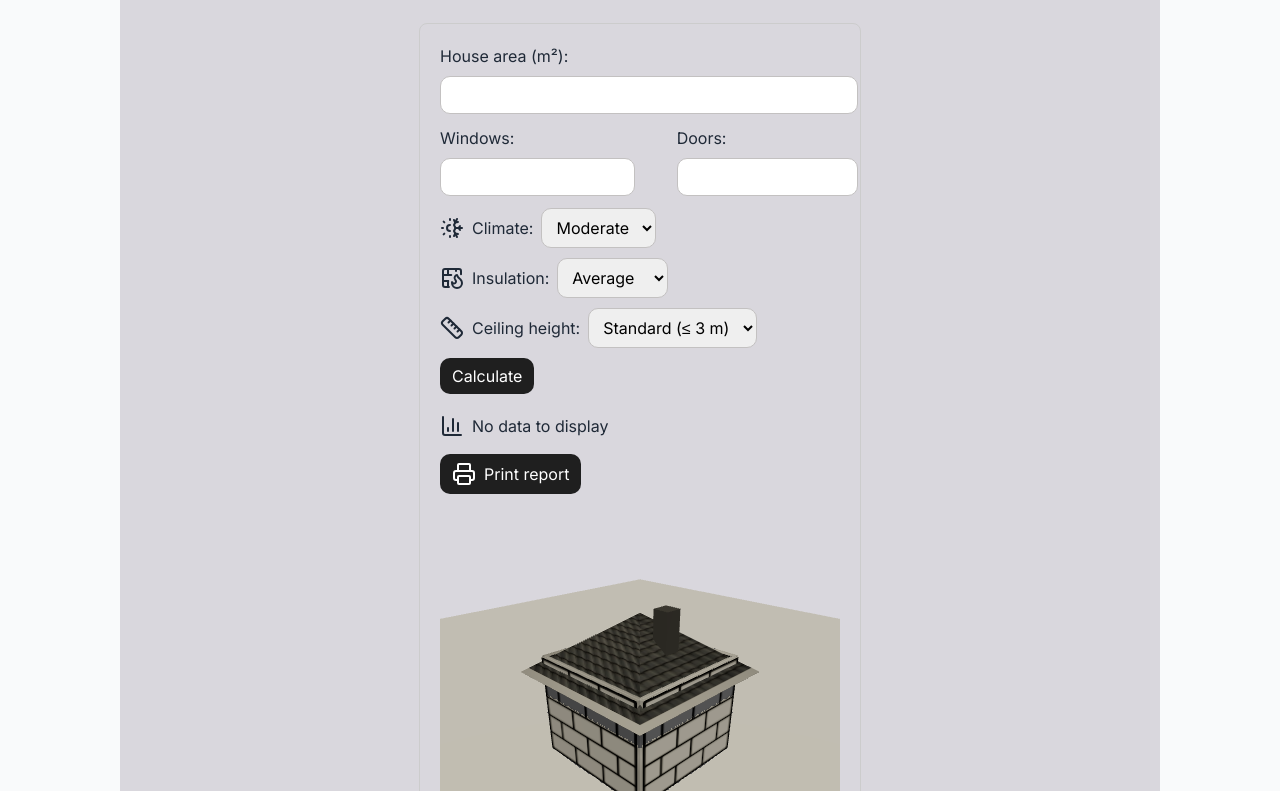
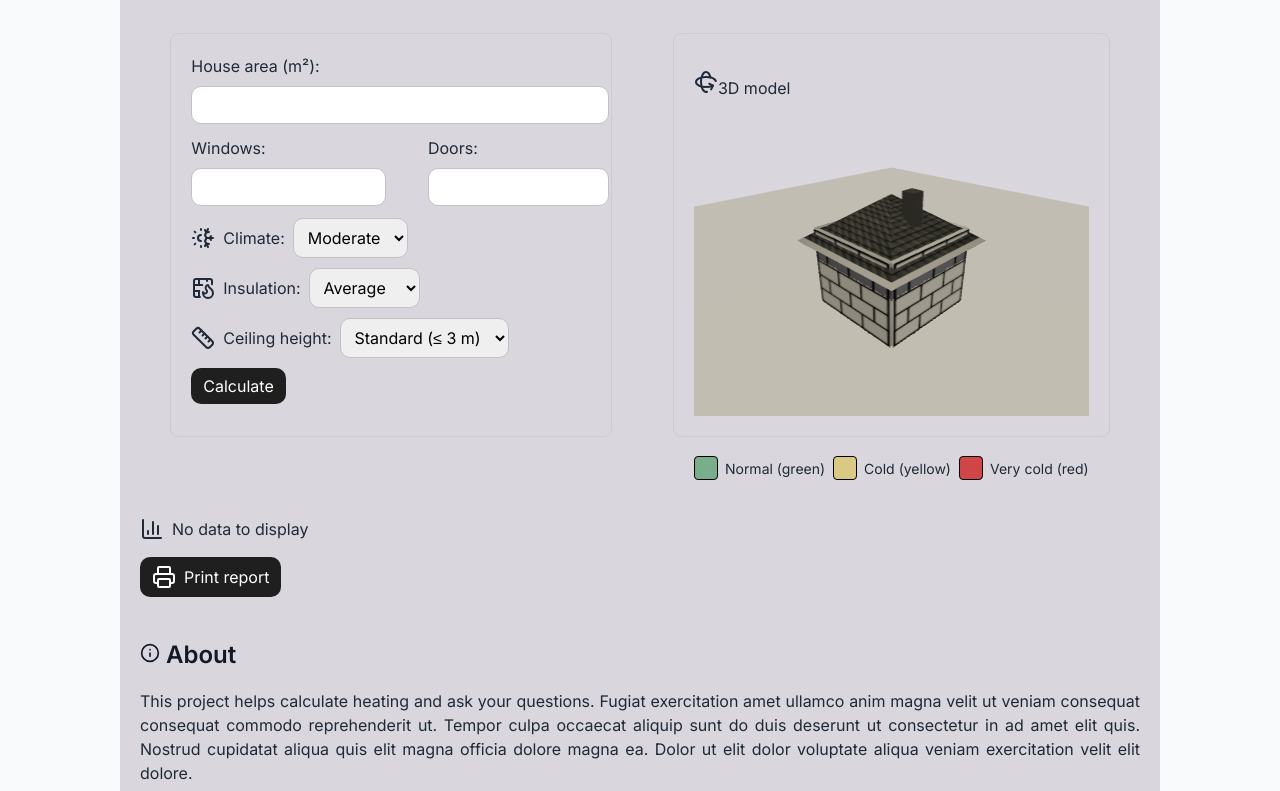
Before and after one commit to Alfaussa/ai-assistant, a Next.js app: page / in a window 1280 px wide. Shown: the part 509-1300 px from the top of the page. Built offline with nearby package versions, Linux system fonts and the light colour scheme.

Commit message:
styles editing, swapping calculator and 3d

```diff
--- a/components/BoilerCalculator.js
+++ b/components/BoilerCalculator.js
@@ -2,7 +2,7 @@
 
 import { useState } from "react";
 import BoilerChart from "./BoilerChart";
-import {  SunSnow, BrickWallFire, Ruler, Printer, SquareCheckBig} from "lucide-react";
+import {  SunSnow, BrickWallFire, Ruler, Printer, SquareCheckBig, Rotate3d} from "lucide-react";
 import HeatLoss3D from "./HeatLoss3D";
 import EbayBoilerCards from "./EbayBoilerCards";
 
@@ -55,8 +55,9 @@ result *= windowFactor;
     window.print();
 }
 return(
-
-   <div style={{ maxWidth: 400, margin: "20px auto", padding: 20, border: "1px solid #ccc", borderRadius: 8 }}>
+<div >
+   <div style={{ display:"flex", flexWrap: "wrap"}}>
+    <div style={{ maxWidth: 400, margin: "20px auto", padding: 20, border: "1px solid #ccc", borderRadius: 8 }}>
 
       <label>
         House area (m²):
@@ -127,20 +128,27 @@ return(
           <SquareCheckBig /> Recommended boiler power: <strong>{power} кВт</strong>
         </p>
       )}
-       <BoilerChart history={history} setHistory={setHistory}/>
+      </div>
 
-        <button onClick={printReport} style={{ padding: "8px 12px", display: "flex",gap: "8px", alignItems: "center"}}>
-        <Printer /> Print report
-      </button>
-<div>
-       <HeatLoss3D
+ <div style={{ maxWidth: 400, margin: "20px auto", padding: 20, border: "1px solid #ccc", borderRadius: 8 }}>
+   <div style={{}}>
+  <p><Rotate3d />3D model</p></div>
+  <HeatLoss3D
   area={area}
   climate={climate}
   insulation={insulation}
   ceiling={ceiling}
   doors={doors}
   windows={windows}
-/></div>
+/>
+</div>
+</div >
+       <BoilerChart  history={history} setHistory={setHistory}/>
+
+        <button onClick={printReport} style={{ padding: "8px 12px", display: "flex",gap: "8px", alignItems: "center"}}>
+        <Printer /> Print report
+      </button>
+
       <EbayBoilerCards power={power}/>
     </div>
 
--- a/components/BoilerChart.js
+++ b/components/BoilerChart.js
@@ -8,7 +8,7 @@ import {ChartColumn, Trash } from "lucide-react";
 export default function BoilerChart({history, setHistory}){
 
   if (!history || history.length === 0) {
-    return <p style={{ marginTop: 20, display: "flex", alignItems: "center", gap: "8px"  }}><ChartColumn/> No data to display</p>;
+    return <p style={{ marginTop: 60, display: "flex", alignItems: "center", gap: "8px"  }}><ChartColumn/> No data to display</p>;
   }
 //  const data = [
 //     { area: 50, power: 5 },
@@ -24,7 +24,7 @@ const clearHistory = () => setHistory([]);
     return(
 <div>
 
-        <div style={{ marginTop: 30 }}>
+        <div style={{ marginTop:60 }}>
           <h3><ChartColumn /> Calculation history</h3>
 
           <button
--- a/components/HeatLegend.jsx
+++ b/components/HeatLegend.jsx
@@ -9,13 +9,13 @@ export default function HeatLegend() {
   return (
     <div style={{
       display: "flex",
-      gap: "14px",
-      marginTop: "12px",
+      gap: "8px",
+      marginTop: "40px",
       flexWrap: "wrap",
       alignItems: "center",
     }}>
       {legend.map((item, i) => (
-        <div key={i} style={{ display: "flex", alignItems: "center", gap: 8 }}>
+        <div key={i} style={{ display: "flex", alignItems: "center", gap: 7 }}>
           <div
             style={{
               width: 22,
--- a/components/HeatLoss3D.jsx
+++ b/components/HeatLoss3D.jsx
@@ -145,7 +145,7 @@ export default function HeatLossHouse({ climate, insulation, ceiling, doors, win
   const doorLoss = base * 1.4;
 
   return (
-    <div style={{ width: "100%", height: 380, marginTop: 20 }}>
+    <div style={{ width: "100%", height: 300}}>
       <Canvas shadows camera={{ position: [4, 3, 4], fov: 50 }}>
 
         <ambientLight intensity={0.45} />
```
